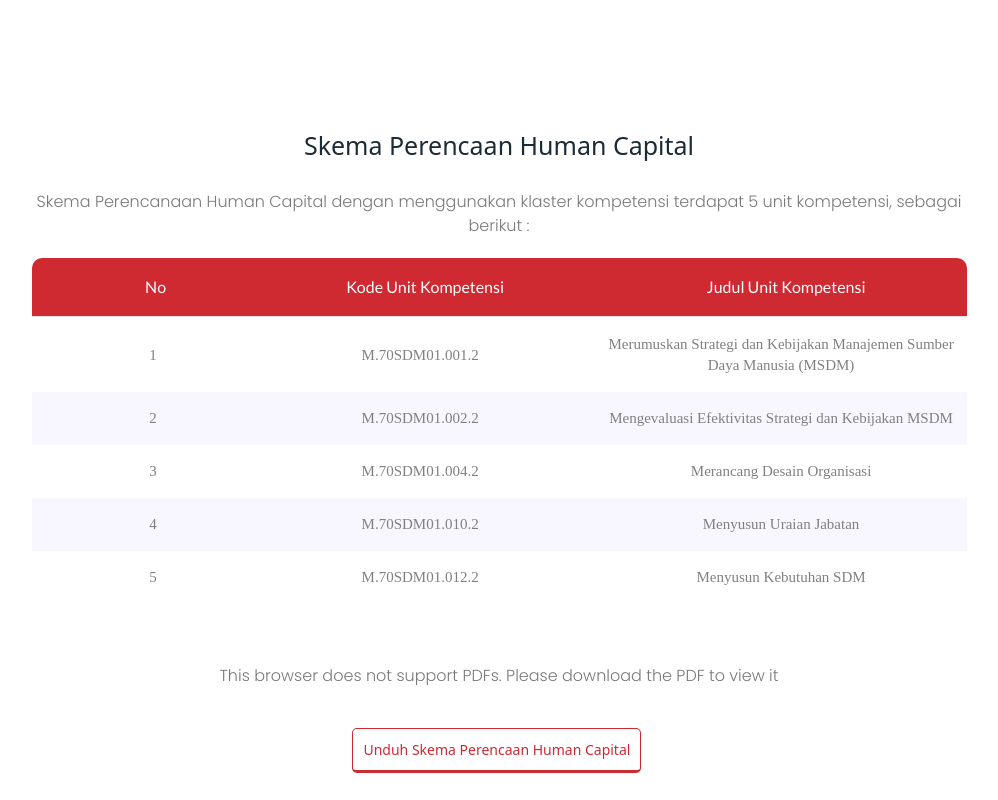
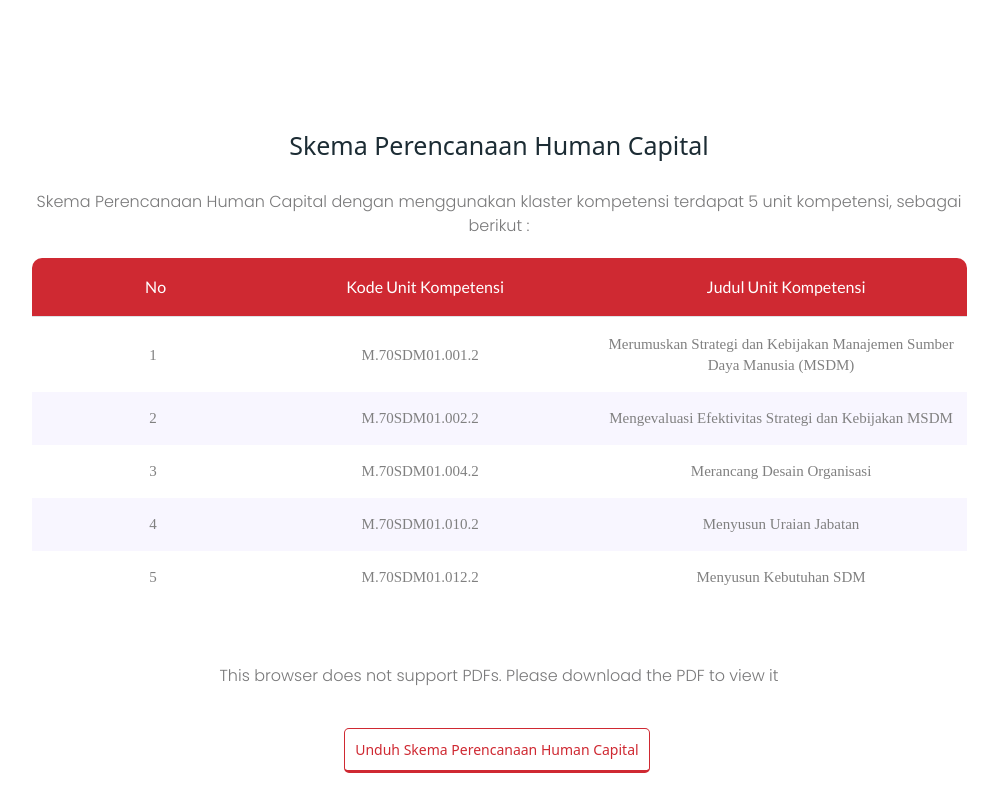
Before and after one commit to iqballa24/lsphcmi_react, a React (Create React App) app: page /scheme in a window 1280 px wide. Shown: the part 820-1620 px from the top of the page, without its empty margins (141-1139 px from the left). Built offline with nearby package versions, Linux system fonts and the light colour scheme.

Commit message:
hotfix title

```diff
--- a/src/components/Scheme/SchemePerancangan.js
+++ b/src/components/Scheme/SchemePerancangan.js
@@ -50,7 +50,7 @@ const data = [
   },
 ];
 
-const title = "Skema Perencaan Human Capital";
+const title = "Skema Perencanaan Human Capital";
 
 const desc =
   "Skema Perencanaan Human Capital dengan menggunakan klaster kompetensi terdapat 5 unit kompetensi, sebagai berikut :";
```
